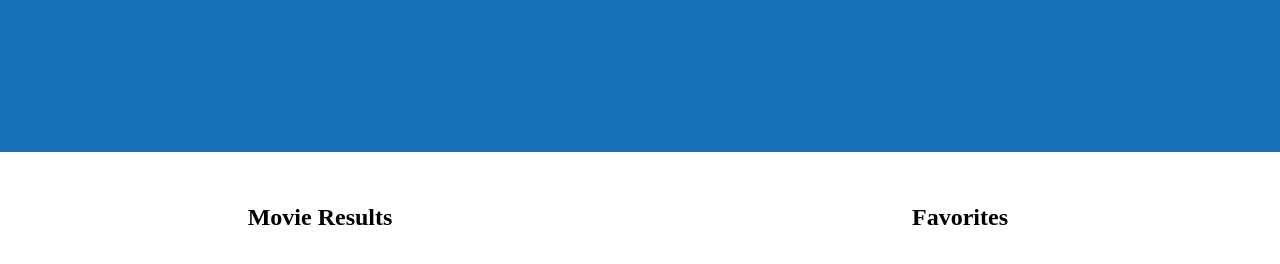
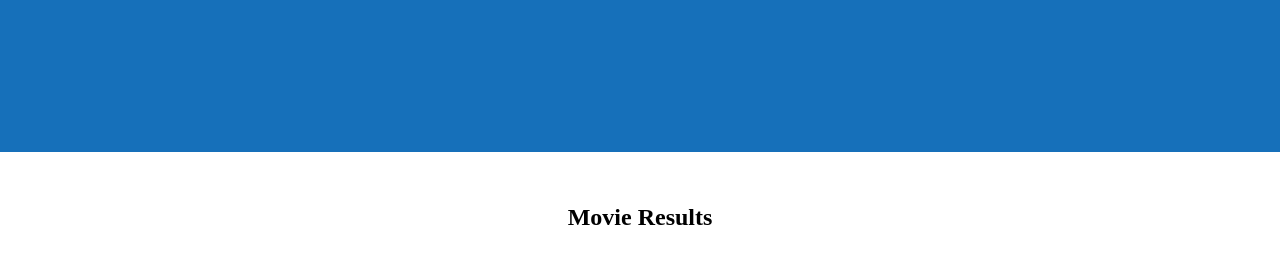
Before and after one commit to mqwebst2/tep-movies, a website built with Vite: page index.html in a window 1280 px wide. Shown: the part 110-374 px from the top of the page. Built offline with nearby package versions, Linux system fonts and the light colour scheme.

Commit message:
no change

```diff
--- a/index.html
+++ b/index.html
@@ -27,9 +27,9 @@
         <h2>Movie Results</h2>
       </div>
 
-      <div id="favorites">
+      <!-- <div id="favorites">
         <h2>Favorites</h2>
-      </div>
+      </div> -->
     </div>
     <script type="module" src="./js/main.js"></script>
   </body>
--- a/js/main.js
+++ b/js/main.js
@@ -5,15 +5,11 @@ import { store } from "./store.js";
 import { search } from "./api.js";
 import { outputTemplate } from "./components/resultTemplate.js";
 
-let idList = [];
-
 // PAGE LOAD EVENT
 window.addEventListener("DOMContentLoaded", () => {
   const apiKey = document.querySelector("#api-key");
   store.setAPI(apiKey);
 });
-
-console.log(idList);
 
 // FORM SUBMISSION EVENT
 document.querySelector("#form").addEventListener("submit", (event) => {
```
